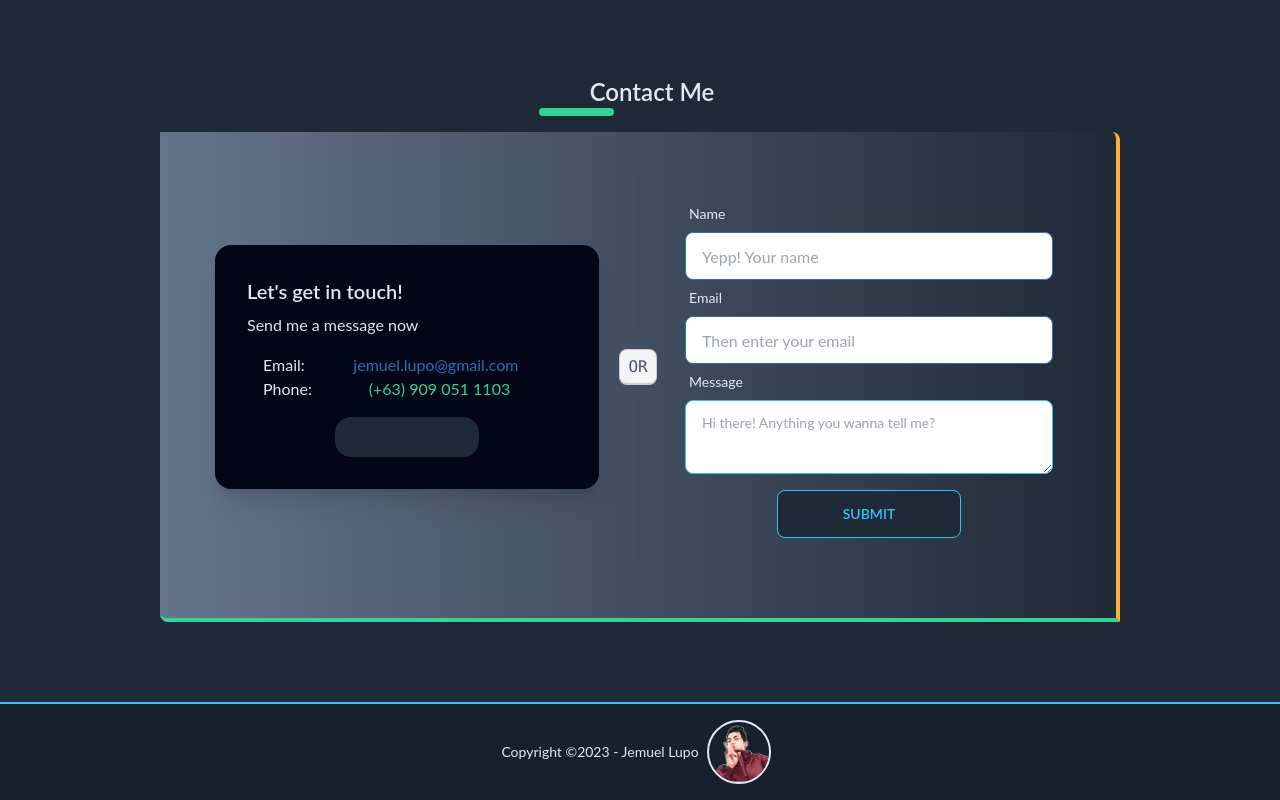
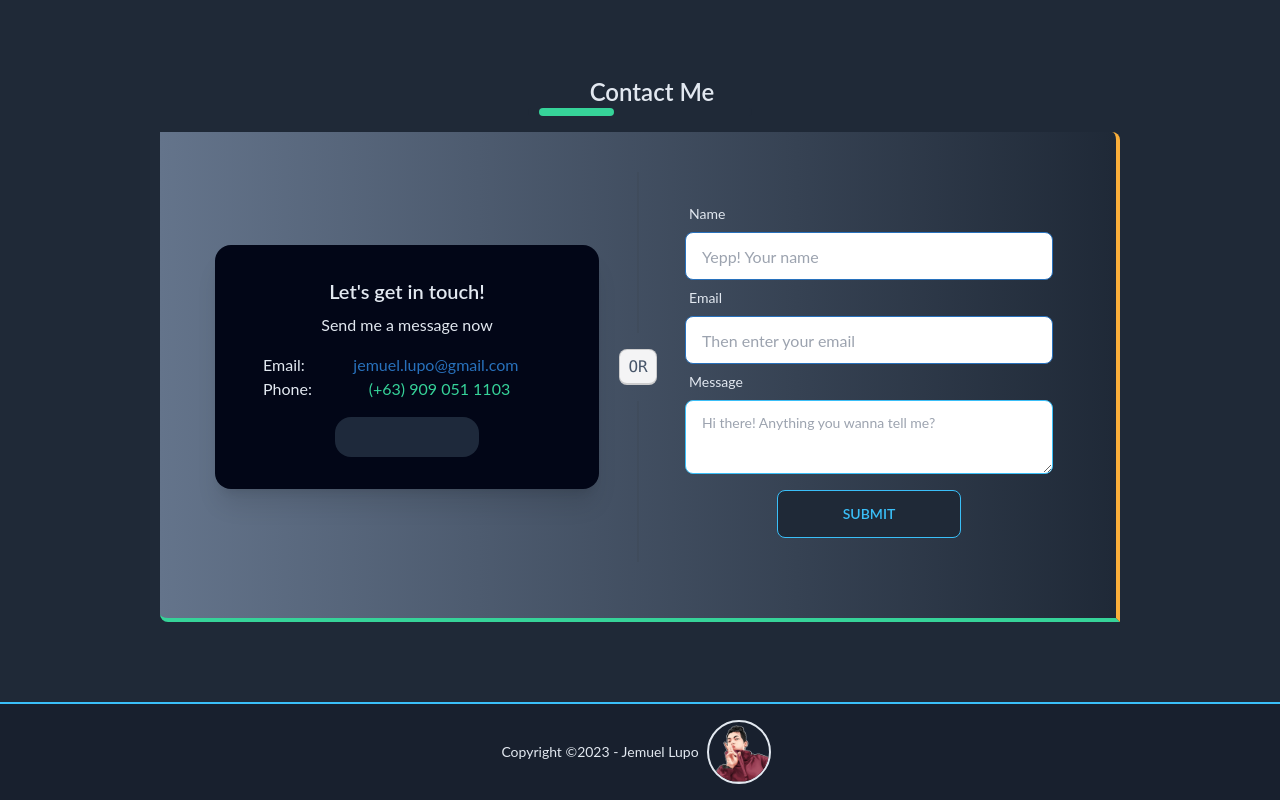
Before and after one commit to Jemsukie/react-portfolio, a React (Create React App) app: page / in a window 1280 px wide. Shown: the part 1990-2790 px from the top of the page. Built offline with nearby package versions, Linux system fonts and the light colour scheme; some icons are missing.

Commit message:
chore(): center contact me texts

```diff
--- a/src/components/Contact/Contact.tsx
+++ b/src/components/Contact/Contact.tsx
@@ -21,9 +21,9 @@ const Contact = ({ reference }: TReferenceProps) => {
                 <div className="flex container mx-auto my-4 flex-col lg:flex-row justify-center md:p-10">
                     <div className="flex w-full flex-col lg:flex-row">
                         <Card />
-                            <div className="divider divider-vertical lg:divider-horizontal text-slate-200">
-                                <kbd className="kbd kbd-md text-slate-600">OR</kbd>
-                            </div>
+                        <div className="divider divider-vertical lg:divider-horizontal text-slate-200">
+                            <kbd className="kbd kbd-md text-slate-600">OR</kbd>
+                        </div>
                         <Form />
                     </div>
                 </div>
@@ -49,8 +49,8 @@ const Card = () => {
     return (<div className='flex items-center mx-auto my-4'>
         <div className="card md:w-96 shadow-xl bg-slate-950 h-fit text-slate-200">
             <div className="card-body">
-                <h2 className="card-title">Let&apos;s get in touch!</h2>
-                <div>
+                <h2 className="card-title flex mx-auto">Let&apos;s get in touch!</h2>
+                <div className='text-center'>
                     Send me a message now
                     <ul className='my-4'>
                         <li className='flex flex-col sm:flex-row'><div className='flex-row flex'><Mail />Email:</div> <span className='text-primary mx-auto'>jemuel.lupo@gmail.com</span></li>
```
